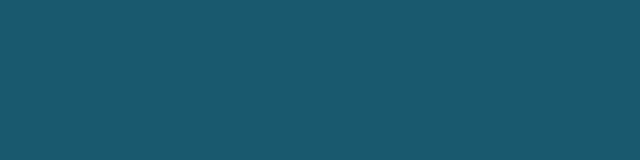
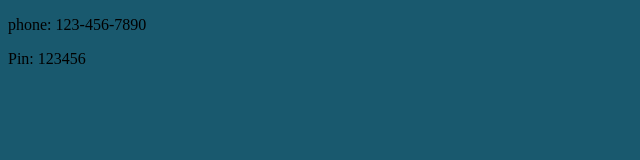
Before and after one commit to SurajitDolai/practise, a plain HTML site: page index.html in a window 1280 px wide. Shown: the whole page, without its empty margins (0-640 px from the left). Drawn offline with Linux system fonts and the light colour scheme.

Commit message:
add phohe , pin

```diff
--- a/index.html
+++ b/index.html
@@ -9,7 +9,7 @@
 </head>
 
 <body>
-
+    <p>phone: 123-456-7890</p>
+    <p>Pin: 123456</p>
 </body>
-
 </html>
```
